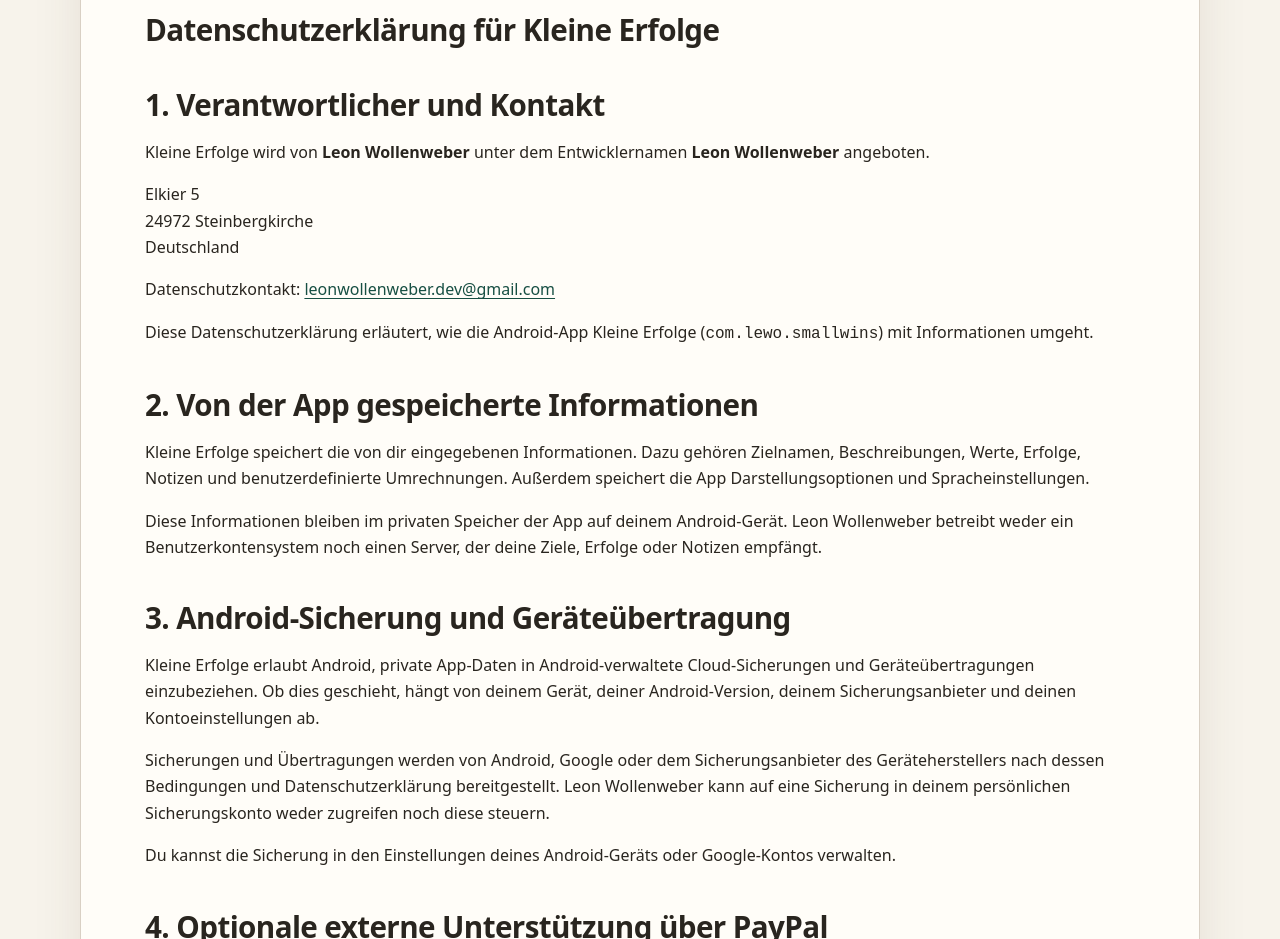
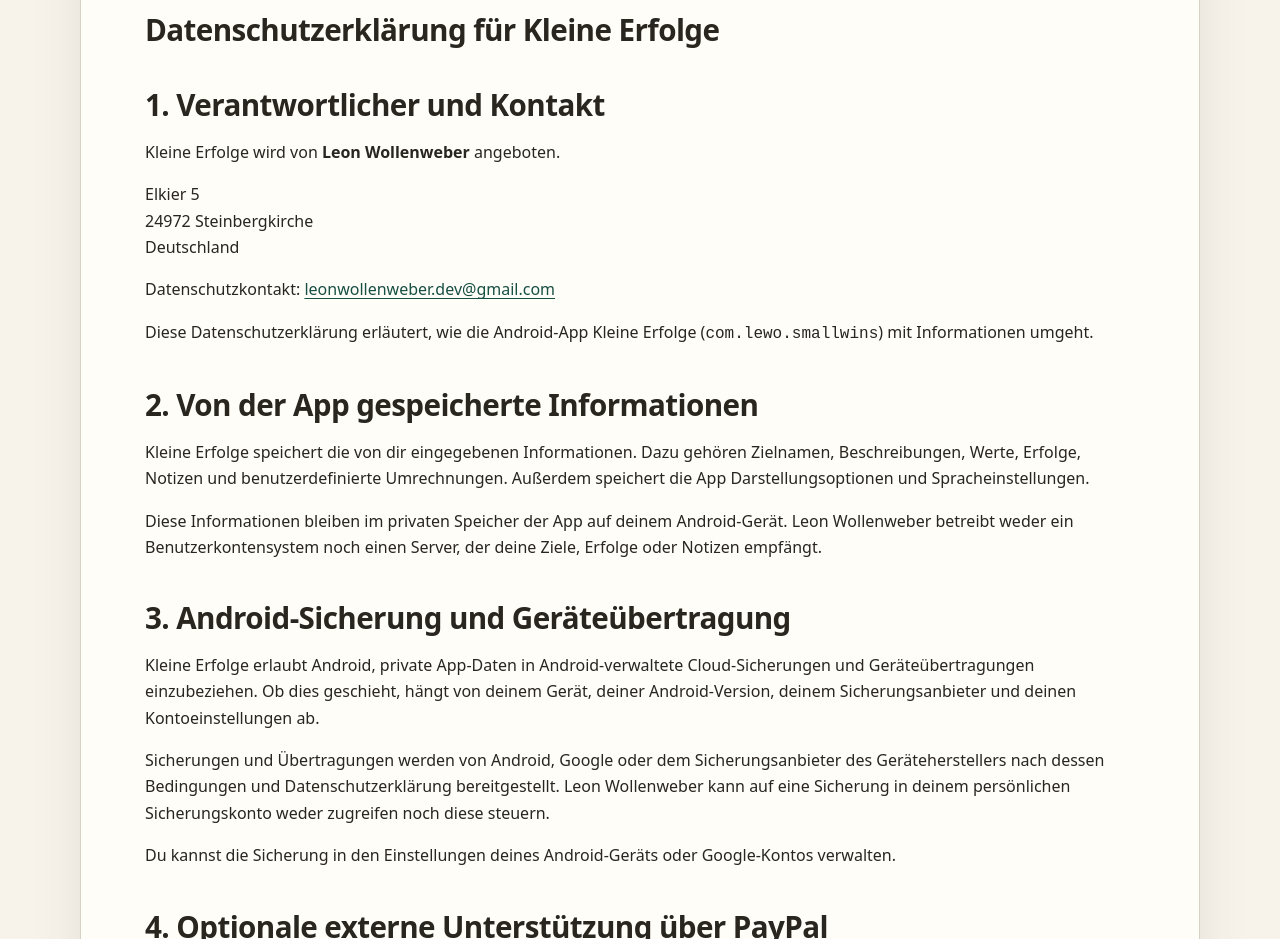
Before and after one commit to leonwollenweber/small-wins-site, a plain HTML site: page privacy.html in a window 1280 px wide. Shown: the part 3040-3979 px from the top of the page. Drawn offline with Linux system fonts and the light colour scheme.

Commit message:
kleiner fix

```diff
--- a/privacy.html
+++ b/privacy.html
@@ -125,8 +125,7 @@
         <h2 id="privacy-de">Datenschutzerklärung für Kleine Erfolge</h2>
 
         <h2>1. Verantwortlicher und Kontakt</h2>
-        <p>Kleine Erfolge wird von <strong>Leon Wollenweber</strong> unter dem Entwicklernamen
-          <strong>Leon Wollenweber</strong> angeboten.</p>
+        <p>Kleine Erfolge wird von <strong>Leon Wollenweber</strong> angeboten.</p>
         <address class="legal-address">
           Elkier 5<br>
           24972 Steinbergkirche<br>
```
